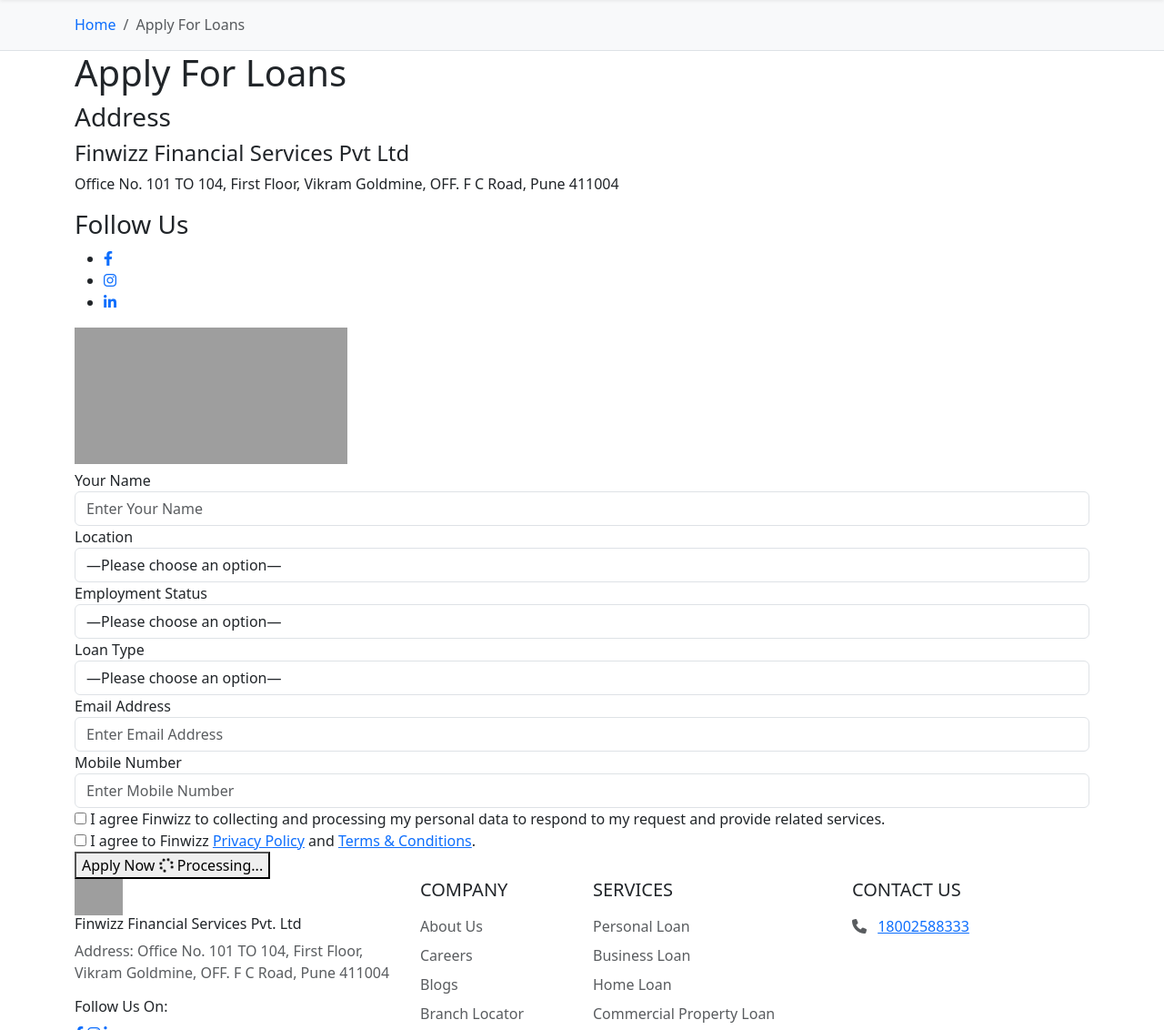
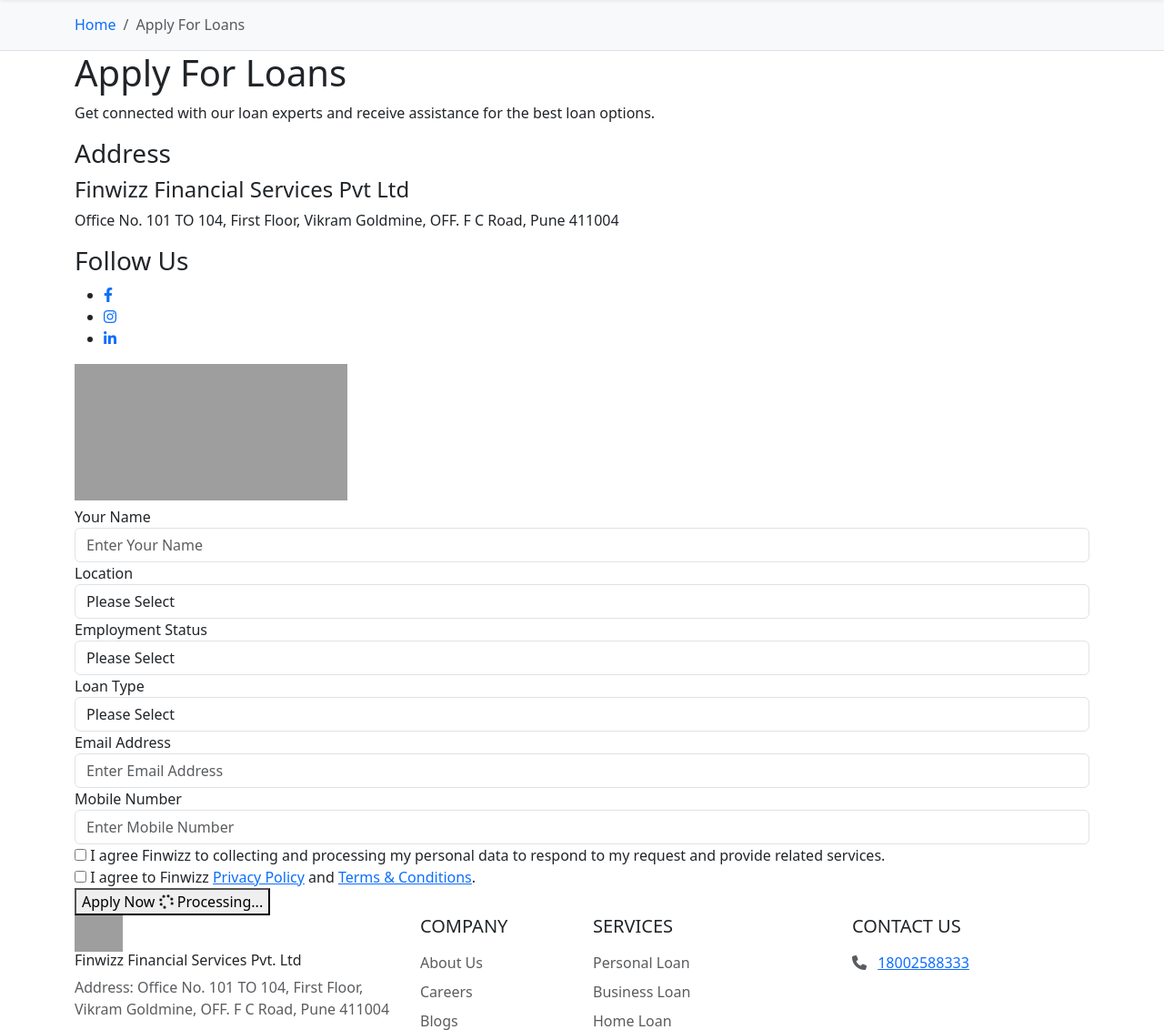
Before and after one commit to Alakh11/finwizz, a Django app: page /apply-for-loans/ in a window 1280 px wide. Shown: the part 115-1247 px from the top of the page at 91% size. Run offline with Django 5.2, Linux system fonts and the light colour scheme; parts of the project's set-up code (start-up, migrations or seed data) failed here and were passed over; grey boxes are pictures that could not be loaded.

Commit message:
changed the values to title case in the options

```diff
--- a/templates/apply-for-loans.html
+++ b/templates/apply-for-loans.html
@@ -30,9 +30,9 @@
 			<h1 class="loan-heading">
 				Apply For Loans
 			</h1>
-			<!-- <p class="loan-subheading">
+			<p class="loan-subheading">
 				Get connected with our loan experts and receive assistance for the best loan options.
-			</p> -->
+			</p>
 		</div>
 
 		<div class="loan-wrapper">
@@ -92,60 +92,60 @@
 					<div class="form-group">
 						<label for="loan_location">Location</label>
 						<select id="loan_location" name="loan_location" class="form-control">
-							<option value="" disabled selected>—Please choose an option—</option>
-							<option value="AHMEDABAD">AHMEDABAD</option>
-							<option value="AJMER">AJMER</option>
-							<option value="AURANGABAD">AURANGABAD</option>
-							<option value="BANGALORE">BANGALORE</option>
-							<option value="BARODA">BARODA</option>
-							<option value="BHILAI">BHILAI</option>
-							<option value="BHOPAL">BHOPAL</option>
-							<option value="BILASPUR">BILASPUR</option>
-							<option value="CALICUT">CALICUT</option>
-							<option value="CHANDIGARH">CHANDIGARH</option>
-							<option value="CHENNAI">CHENNAI</option>
-							<option value="COCHIN">COCHIN</option>
-							<option value="COIMBATORE">COIMBATORE</option>
-							<option value="CUTTACK">CUTTACK</option>
-							<option value="DEHRADUN">DEHRADUN</option>
-							<option value="DELHI">DELHI</option>
-							<option value="FARIDABAD">FARIDABAD</option>
-							<option value="GANDHI NAGAR">GANDHI NAGAR</option>
-							<option value="GHAZIABAD">GHAZIABAD</option>
-							<option value="GOA">GOA</option>
-							<option value="GURGAON">GURGAON</option>
-							<option value="GUWAHATI">GUWAHATI</option>
-							<option value="HYDERABAD">HYDERABAD</option>
-							<option value="INDORE">INDORE</option>
-							<option value="JAIPUR">JAIPUR</option>
-							<option value="JAMMU">JAMMU</option>
-							<option value="JAMSHEDPUR">JAMSHEDPUR</option>
-							<option value="JODHPUR">JODHPUR</option>
-							<option value="KANPUR">KANPUR</option>
-							<option value="KOLHAPUR">KOLHAPUR</option>
-							<option value="KOLKATA">KOLKATA</option>
-							<option value="KOTA">KOTA</option>
-							<option value="LUCKNOW">LUCKNOW</option>
-							<option value="LUDHIANA">LUDHIANA</option>
-							<option value="MANGALORE">MANGALORE</option>
-							<option value="MUMBAI">MUMBAI</option>
-							<option value="MYSORE">MYSORE</option>
-							<option value="NAGPUR">NAGPUR</option>
-							<option value="NASIK">NASIK</option>
-							<option value="NOIDA">NOIDA</option>
-							<option value="PATNA">PATNA</option>
-							<option value="PUNE">PUNE</option>
-							<option value="RAIPUR">RAIPUR</option>
-							<option value="RAJKOT">RAJKOT</option>
-							<option value="RANCHI">RANCHI</option>
-							<option value="SHIMLA">SHIMLA</option>
-							<option value="SILIGURI">SILIGURI</option>
-							<option value="SOLAPUR">SOLAPUR</option>
-							<option value="SURAT">SURAT</option>
-							<option value="TRIVANDRUM">TRIVANDRUM</option>
-							<option value="VIJAYAWADA">VIJAYAWADA</option>
-							<option value="VIZAG">VIZAG</option>
-							<option value="OTHERS">OTHERS</option>
+							<option value="" disabled selected>Please Select</option>
+							<option value="Ahmedabad">Ahmedabad</option>
+							<option value="Ajmer">Ajmer</option>
+							<option value="Aurangabad">Aurangabad</option>
+							<option value="Bangalore">Bangalore</option>
+							<option value="Baroda">Baroda</option>
+							<option value="Bhilai">Bhilai</option>
+							<option value="Bhopal">Bhopal</option>
+							<option value="Bilaspur">Bilaspur</option>
+							<option value="Calicut">Calicut</option>
+							<option value="Chandigarh">Chandigarh</option>
+							<option value="Chennai">Chennai</option>
+							<option value="Cochin">Cochin</option>
+							<option value="Coimbatore">Coimbatore</option>
+							<option value="Cuttack">Cuttack</option>
+							<option value="Dehradun">Dehradun</option>
+							<option value="Delhi">Delhi</option>
+							<option value="Faridabad">Faridabad</option>
+							<option value="Gandhi Nagar">Gandhi Nagar</option>
+							<option value="Ghaziabad">Ghaziabad</option>
+							<option value="Goa">Goa</option>
+							<option value="Gurgaon">Gurgaon</option>
+							<option value="Guwahati">Guwahati</option>
+							<option value="Hyderabad">Hyderabad</option>
+							<option value="Indore">Indore</option>
+							<option value="Jaipur">Jaipur</option>
+							<option value="Jammu">Jammu</option>
+							<option value="Jamshedpur">Jamshedpur</option>
+							<option value="Jodhpur">Jodhpur</option>
+							<option value="Kanpur">Kanpur</option>
+							<option value="Kolhapur">Kolhapur</option>
+							<option value="Kolkata">Kolkata</option>
+							<option value="Kota">Kota</option>
+							<option value="Lucknow">Lucknow</option>
+							<option value="Ludhiana">Ludhiana</option>
+							<option value="Mangalore">Mangalore</option>
+							<option value="Mumbai">Mumbai</option>
+							<option value="Mysore">Mysore</option>
+							<option value="Nagpur">Nagpur</option>
+							<option value="Nasik">Nasik</option>
+							<option value="Noida">Noida</option>
+							<option value="Patna">Patna</option>
+							<option value="Pune">Pune</option>
+							<option value="Raipur">Raipur</option>
+							<option value="Rajkot">Rajkot</option>
+							<option value="Ranchi">Ranchi</option>
+							<option value="Shimla">Shimla</option>
+							<option value="Siliguri">Siliguri</option>
+							<option value="Solapur">Solapur</option>
+							<option value="Surat">Surat</option>
+							<option value="Trivandrum">Trivandrum</option>
+							<option value="Vijayawada">Vijayawada</option>
+							<option value="Vizag">Vizag</option>
+							<option value="Others">Others</option>
 						</select>
 						<span class="help-block"></span>
 					</div>
@@ -160,7 +160,7 @@
 					<div class="form-group">
 						<label for="employment_status">Employment Status</label>
 						<select id="employment_status" name="employment_status" class="form-control">
-							<option value="" disabled selected>—Please choose an option—</option>
+							<option value="" disabled selected>Please Select</option>
 							<option value="Salaried">Salaried</option>
 							<option value="Self Employed">Self Employed</option>
 							<option value="Self Employed Professional">Self Employed Professional</option>
@@ -171,13 +171,13 @@
 					<div class="form-group">
 						<label for="loan_type">Loan Type</label>
 						<select id="loan_type" name="loan_type" class="form-control">
-							<option value="" disabled selected>—Please choose an option—</option>
+							<option value="" disabled selected>Please Select</option>
 							<option value="Personal Loan">Personal Loan</option>
 							<option value="Business Loan">Business Loan</option>
 							<option value="Home Loan">Home Loan</option>
-							<option value="Loan Against property">Loan Against property</option>
+							<option value="Loan Against Property">Loan Against Property</option>
 							<option value="Commercial Property Loan">Commercial Property Loan</option>
-							<option value="Loans for Doctors">Loans for Doctors</option>
+							<option value="Loans For Doctors">Loans For Doctors</option>
 						</select>
 						<span class="help-block"></span>
 					</div>
@@ -199,7 +199,7 @@
 					<div class="form-group checkbox-group">
 						<label class="consent-label" for="consent_data">
 							<input type="checkbox" id="consent_data" name="consent_data">
-							<span class="consent-text"> I agree Finwizz to collecting and processing my personal data to
+							<span class="consent-text">I agree Finwizz to collecting and processing my personal data to
 								respond to my request and provide related services.</span>
 						</label>
 						<span class="help-block"></span>
@@ -214,6 +214,7 @@
 						</label>
 						<span class="help-block"></span>
 					</div>
+
 					<button type="submit" class="career-btn">
 						<span class="btn-text">Apply Now</span>
 						<span class="btn-loader">
```
Also changed, not shown: static/js/apply-for-loans.js (+4 -4 lines).
